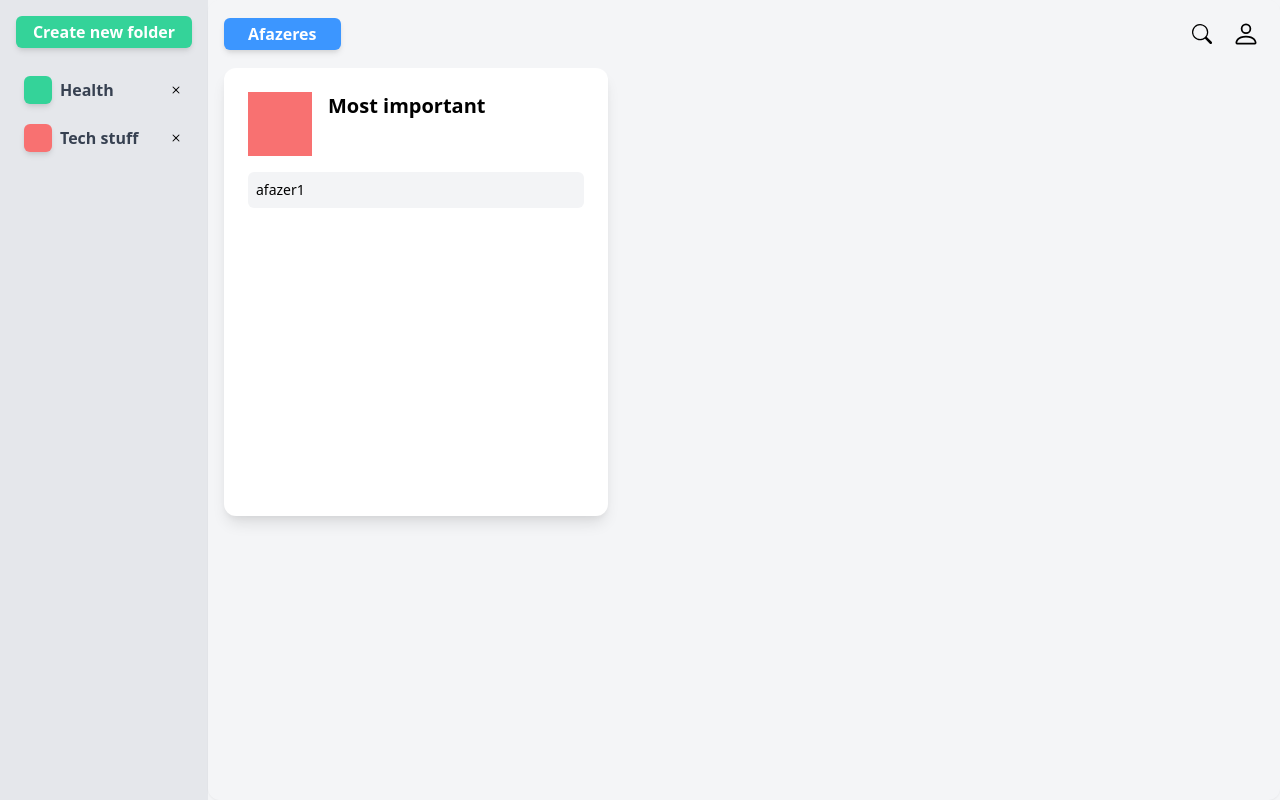
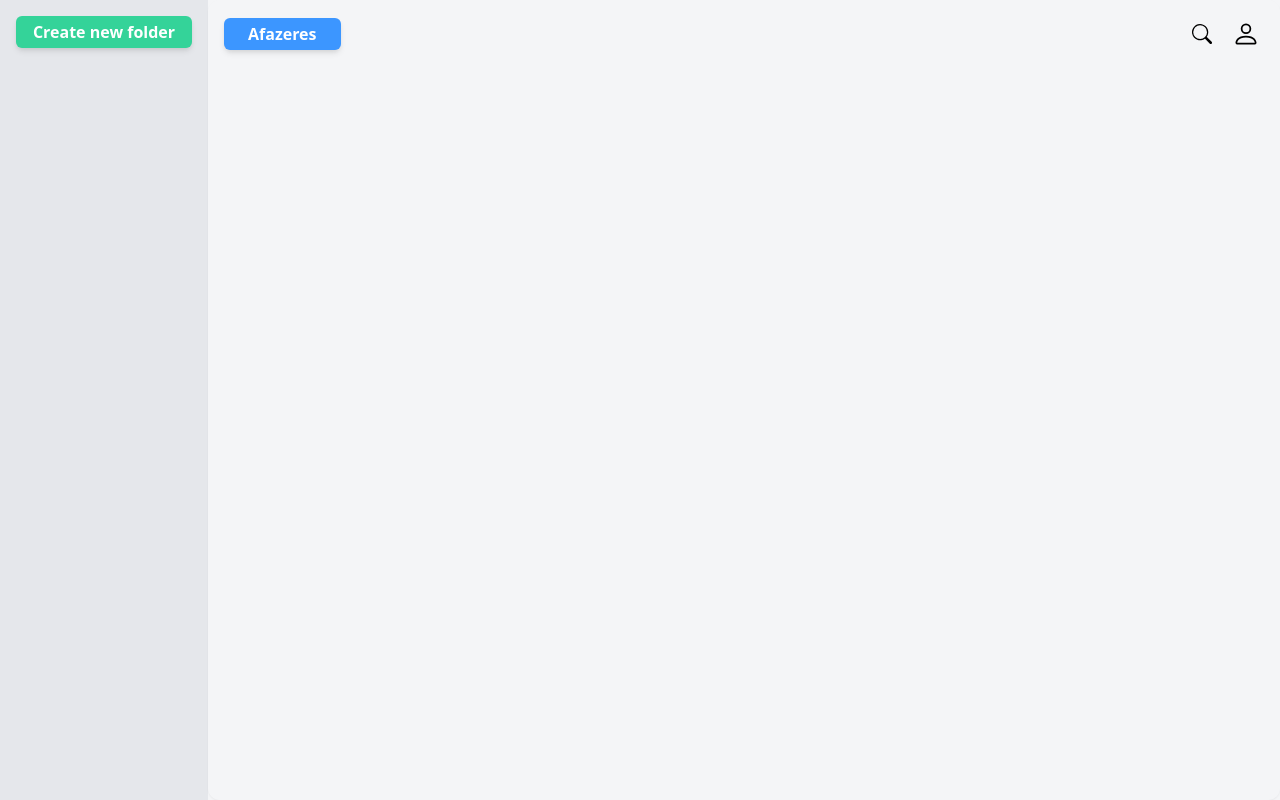
Before and after one commit to kibebr/afazeres, a React app: page / in a window 1280 px wide. Built offline with nearby package versions, Linux system fonts and the light colour scheme.

Commit message:
added domain and mapper

```diff
--- a/package.json
+++ b/package.json
@@ -52,6 +52,7 @@
     "react-dom": "^17.0.1",
     "react-responsive": "^8.2.0",
     "react-textarea-autosize": "^8.3.2",
-    "react-tooltip": "^4.2.15"
+    "react-tooltip": "^4.2.15",
+    "zod": "^1.11.11"
   }
 }
--- a/src/components/AfazeresContainer.tsx
+++ b/src/components/AfazeresContainerComponent.tsx
@@ -1,5 +1,5 @@
 import React, { FunctionComponent, FocusEvent, useState, useRef } from 'react'
-import { Afazer } from '../index'
+import { Afazer } from '../domain/Afazer'
 import { Card } from './Card'
 import { ReactComponent as Menu } from '../../assets/icons/three-dots-vertical.svg'
 import { Transition } from '@headlessui/react'
@@ -19,7 +19,7 @@ interface AfazeresContainerProps {
   onAddAfazer: (afazer: Afazer) => unknown
 }
 
-export const AfazeresContainer = ({ afazeres, onAddAfazer }: AfazeresContainerProps): JSX.Element => {
+export const AfazeresContainerComponent = ({ afazeres, onAddAfazer }: AfazeresContainerProps): JSX.Element => {
   const [isHovering, setIsHovering] = useState<boolean>(false)
 
   const textarea = useRef<HTMLTextAreaElement | null>(null)
--- /dev/null
+++ b/src/domain/Afazer.ts
@@ -0,0 +1,3 @@
+export interface Afazer {
+  content: string
+}
--- /dev/null
+++ b/src/domain/AfazeresContainer.tsx
@@ -0,0 +1,8 @@
+import { Afazer } from './Afazer'
+
+export interface AfazeresContainer {
+  id: string
+  title: string
+  content: string
+  afazeres: Afazer[]
+}
--- /dev/null
+++ b/src/domain/Folder.ts
@@ -0,0 +1,10 @@
+import { AfazeresContainer } from './AfazeresContainer'
+
+export interface Folder {
+  id: string
+  name: string
+  color: string
+  afazeresContainers: AfazeresContainer[]
+}
+
+export const deleteFolderFrom = (f: Folder) => (fs: Folder[]): Folder[] => fs.filter((_f) => _f.id !== f.id)
--- /dev/null
+++ b/src/domain/User.ts
@@ -0,0 +1,6 @@
+import { Folder } from './Folder'
+
+export interface User {
+  username: string
+  folders: Folder[]
+}
--- a/src/index.tsx
+++ b/src/index.tsx
@@ -1,30 +1,18 @@
 import React, { FunctionComponent, useState, useEffect } from 'react'
-import { AfazeresContainer } from './components/AfazeresContainer'
 import { render } from 'react-dom'
 import { Sidebar } from './components/Sidebar'
+import { User } from './domain/User'
+import { Afazer } from './domain/Afazer'
+import { AfazeresContainer } from './domain/AfazeresContainer'
+import { AfazeresContainerComponent } from './components/AfazeresContainerComponent'
+import { Folder, deleteFolderFrom } from './domain/Folder'
 import { ReactComponent as PersonIcon } from '../assets/icons/person.svg'
 import { ReactComponent as SearchIcon } from '../assets/icons/search.svg'
+import { getUser } from './mappers/index'
 import './index.css'
 
-export interface Afazer {
-  content: string
-}
-
-export interface AfazeresContainer {
-  color: string
-  afazeres: Afazer[]
-}
-
-export interface User {
+export interface UserInfo {
   username: string
-  folders: Folder[]
-}
-
-export interface Folder {
-  id: string
-  name: string
-  color: string
-  afazeresContainers: AfazeresContainer[]
 }
 
 const sampleAfazer: Afazer = {
@@ -65,9 +53,18 @@ const sampleUser: User = {
 }
 
 const App: FunctionComponent = () => {
-  const [user, setUser] = useState<User>(sampleUser)
-  const [folders, setFolders] = useState<Folder[]>(user.folders ?? [])
-  const [selectedFolder, setSelectedFolder] = useState<Folder | null>(user.folders[0] ?? null)
+  const [userInfo, setUserInfo] = useState<UserInfo>(sampleUser)
+  const [folders, setFolders] = useState<Folder[]>([])
+  const [selectedFolder, setSelectedFolder] = useState<Folder | null>(null)
+
+  useEffect((): void => {
+    getUser()
+      .then(({ username, folders }) => {
+        setUserInfo({ username })
+        setFolders(folders)
+      })
+      .catch((err) => console.error(err))
+  }, [])
 
   const handleAddAfazer = (afazer: Afazer): void => {
     console.log('added afazer!')
@@ -78,21 +75,12 @@ const App: FunctionComponent = () => {
   }
 
   const handleDeleteFolder = (folder: Folder): void => {
-    const afterUpdate = (): void => {
-      console.log('after update')
-    }
-
-    setFolders((xs) => xs.filter((x) => x.id !== folder.id))
+    setFolders(fs => deleteFolderFrom(folder)(fs))
 
     if (folder.id === selectedFolder?.id) {
-      console.log('ow!')
       setSelectedFolder(null)
     }
   }
-
-  useEffect((): void => {
-    console.log(selectedFolder)
-  }, [selectedFolder])
 
   return (
     <div className='bg-gray-50 outline-none antialiased'>
@@ -124,7 +112,7 @@ const App: FunctionComponent = () => {
 
           <div className='flex flex-wrap flex-col items-center md:flex-row space-y-4 md:space-y-0 md:space-x-4 mt-4'>
             {selectedFolder?.afazeresContainers.map((ac) => (
-              <AfazeresContainer afazeres={ac.afazeres} onAddAfazer={handleAddAfazer} />
+              <AfazeresContainerComponent afazeres={ac.afazeres} onAddAfazer={handleAddAfazer} />
             ))}
           </div>
 
--- /dev/null
+++ b/src/mappers/index.ts
@@ -0,0 +1,17 @@
+import { User } from '../domain/User'
+import { fetchUser } from '../services/UserService'
+import { string, object, array } from 'zod'
+
+const userResponseV = object({
+  username: string(),
+  folders: array(object({
+    id: string(),
+    name: string(),
+    color: string(),
+    afazeresContainers: array(object({
+      content: string()
+    }))
+  }))
+})
+
+export const getUser = async (): Promise<User> => await fetchUser().then(userResponseV.parse)
--- /dev/null
+++ b/src/services/UserService.ts
@@ -0,0 +1,4 @@
+export const fetchUser = async (): Promise<unknown> => await Promise.resolve({
+  username: 'kibe',
+  folders: []
+})
--- a/webpack.common.js
+++ b/webpack.common.js
@@ -11,6 +11,7 @@ module.exports = {
     rules: [{
       test: /\.(ts|tsx)$/,
       loader: 'esbuild-loader',
+      exclude: /node_modules/,
       options: {
         loader: 'tsx',
         target: 'es2016'
```
Also changed, not shown: 1 other file (tests, documents, lock files or other folders).
